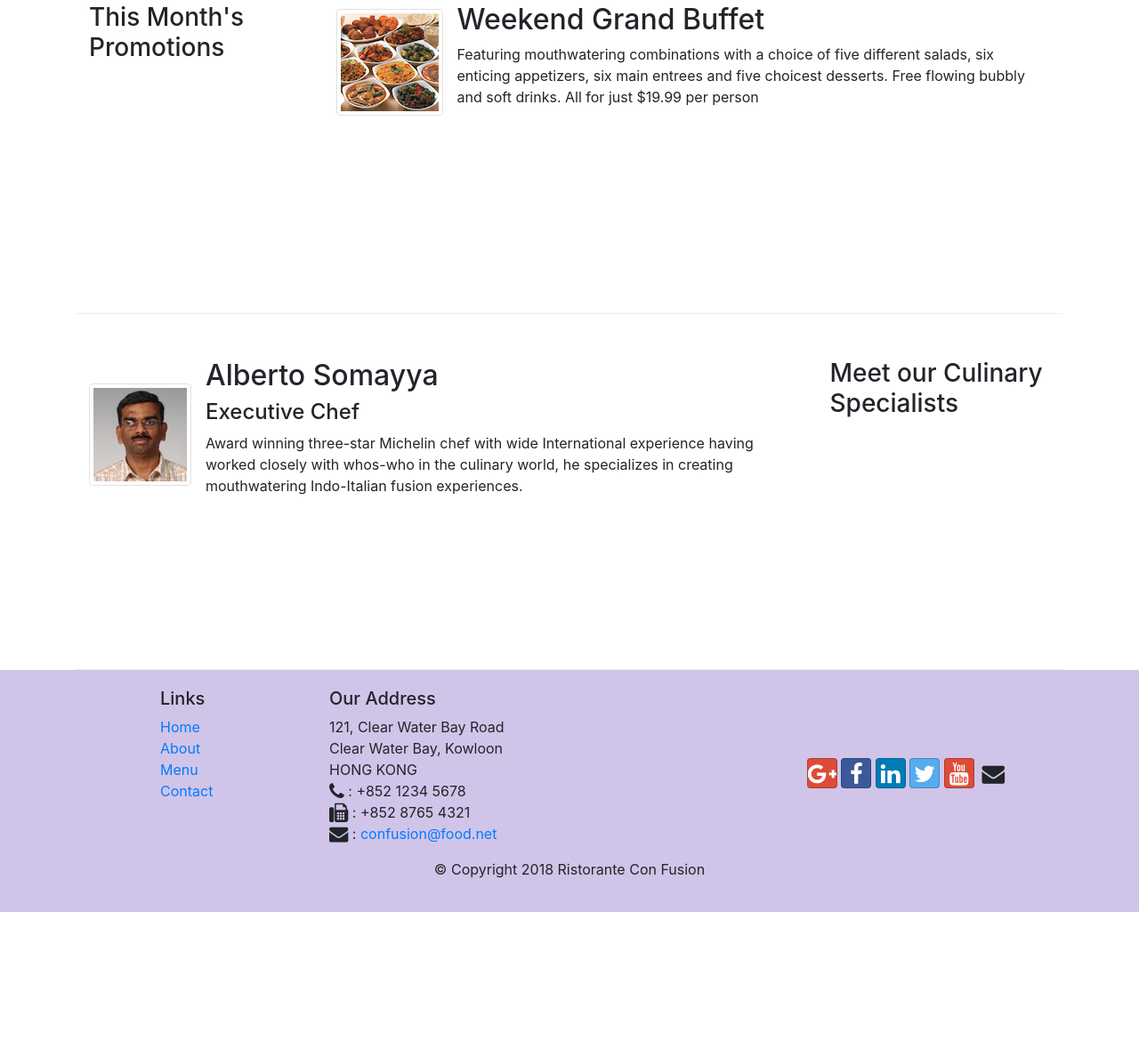
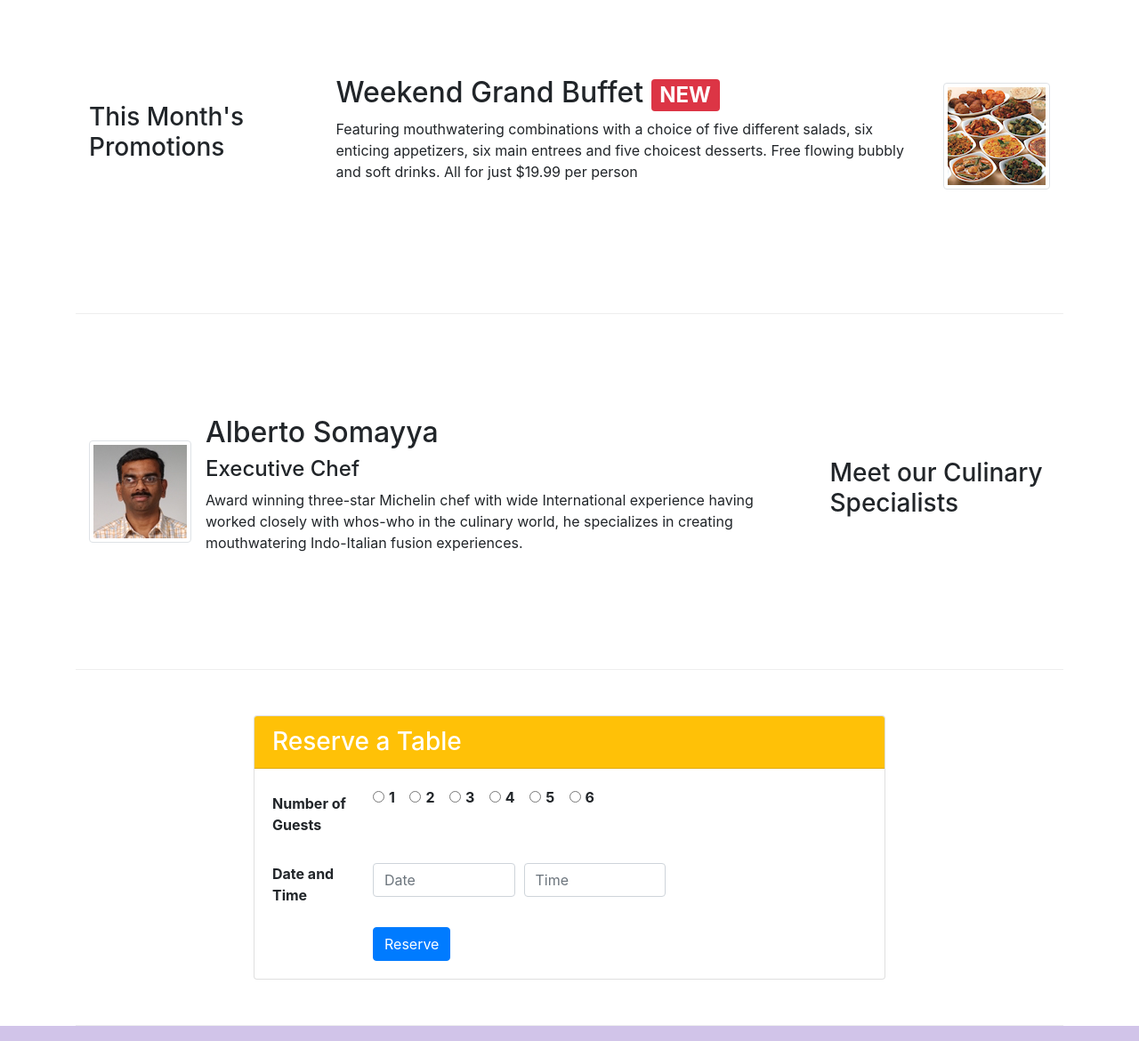
Before and after one commit to darshan74/foodwebsite, a website: page index.html in a window 1280 px wide. Shown: the part 781-1951 px from the top of the page at 89% size. Before the commit the page ends 1806 px from the top, so only its background shows below. Drawn offline with nearby package versions, Linux system fonts and the light colour scheme.

Commit message:
Assignment 2

```diff
--- a/index.html
+++ b/index.html
@@ -40,15 +40,18 @@
                     <h1>Ristorante con Fusion</h1>
                     <p>We take inspiration from the World's best cuisines, and create a unique fusion experience. Our lipsmacking creations will tickle your culinary senses!</p>
                 </div>
-                <div class="col-12 col-sm align-self-center" >
+                <div class="col-12 col-sm-3 align-self-center" >
                   <img src="img/logo.png" class="img-fluid">
+                </div>
+                <div class="col-12 col-sm-3 align-self-center">
+                  <a class="btn btn-warning btn-lg" href="#reserve" role="button">Reserve Table</a>
                 </div>
             </div>
         </div>
     </header>
 
     <div class="container">
-        <div class="row row-content align-itmes-center">
+        <div class="row row-content align-items-center">
             <div class="col-12 col-sm-4 order-sm-last col-md-3">
                 <h3>Our Lipsmacking Culinary Creations</h3>
             </div>
@@ -64,22 +67,22 @@
         </div>
 
 
-        <div class="row row-content align-itmes-center">
+        <div class="row row-content align-items-center">
             <div class="col-12 col-sm-4 col-md-3">
                 <h3>This Month's Promotions</h3>
             </div>
             <div class="col col-sm col-md">
                 <div class="media">
-                  <img src="img/buffet.png" alt="buffet" class="d-flex mr-3 img-thumbnail align-self-center">
                   <div class="media-body">
-                    <h2 class="mt-0">Weekend Grand Buffet</h2>
+                    <h2 class="mt-0">Weekend Grand Buffet <span class="badge badge-danger">NEW</span> </h2>
                     <p>Featuring mouthwatering combinations with a choice of five different salads, six enticing appetizers, six main entrees and five choicest desserts. Free flowing bubbly and soft drinks. All for just $19.99 per person </p>
                   </div>
+                  <img src="img/buffet.png" alt="buffet" class="d-flex ml-3 img-thumbnail align-self-center">
                 </div>
             </div>
         </div>
 
-        <div class="row row-content align-itmes-center">
+        <div class="row row-content align-items-center">
             <div class="col-12 col-sm-4 order-sm-last col-md-3">
                 <h3>Meet our Culinary Specialists</h3>
             </div>
@@ -95,6 +98,68 @@
             </div>
         </div>
     </div>
+
+    <div class="container">
+      <div class="row row-content align-items-center" id="reserve">
+        <div class="col-12 col-sm-8 offset-sm-2">
+          <div class="card">
+            <h3 class="card-header bg-warning text-white">Reserve a Table</h3>
+            <div class="card-body">
+                  <form>
+                    <div class="form-row">
+                      <div class="form-group col-sm-2 col-form-label">
+                        <label for="numberofguests"><strong>Number of Guests</strong></label>
+                      </div>
+                      <div class="form-group col-sm-10">
+                        <div class="form-check form-check-inline">
+                          <input class="form-check-input" type="radio" name="inlineRadioOptions" id="inlineRadio1" value="option1">
+                          <label class="form-check-label" for="inlineRadio1"><strong>1</strong></label>
+                        </div>
+                        <div class="form-check form-check-inline">
+                          <input class="form-check-input" type="radio" name="inlineRadioOptions" id="inlineRadio2" value="option2">
+                          <label class="form-check-label" for="inlineRadio2"><strong>2</strong></label>
+                        </div>
+                        <div class="form-check form-check-inline">
+                          <input class="form-check-input" type="radio" name="inlineRadioOptions" id="inlineRadio3" value="option3">
+                          <label class="form-check-label" for="inlineRadio3"><strong>3</strong></label>
+                        </div>
+                        <div class="form-check form-check-inline">
+                          <input class="form-check-input" type="radio" name="inlineRadioOptions" id="inlineRadio4" value="option4">
+                          <label class="form-check-label" for="inlineRadio4"><strong>4</strong></label>
+                        </div>
+                        <div class="form-check form-check-inline">
+                          <input class="form-check-input" type="radio" name="inlineRadioOptions" id="inlineRadio5" value="option5">
+                          <label class="form-check-label" for="inlineRadio5"><strong>5</strong></label>
+                        </div>
+                        <div class="form-check form-check-inline">
+                          <input class="form-check-input" type="radio" name="inlineRadioOptions" id="inlineRadio6" value="option6">
+                          <label class="form-check-label" for="inlineRadio6"><strong>6</strong></label>
+                        </div>
+                      </div>
+                    </div>
+                    <div class="form-row">
+                      <div class="form-group col-sm-2 col-from-label">
+                        <label for="dateandtime"><strong>Date and Time</strong></label>
+                      </div>
+                      <div class="form-group col-sm-3">
+                        <input class="form-control" type="number" placeholder="Date">
+                      </div>
+                      <div class="form-group col-sm-3">
+                        <input class="form-control" type="number" placeholder="Time" id="dateandtime">
+                      </div>
+                    </div>
+                    <div class="form-row">
+                      <div class="col-sm-3 offset-sm-2">
+                        <button type="submit" class="btn btn-primary">Reserve</button>
+                      </div>
+                    </div>
+                  </form>
+                </div>
+              </div>
+            </div>
+          </div>
+        </div>
+      </div>
 
     <footer class="footer">
         <div class="container">
```
